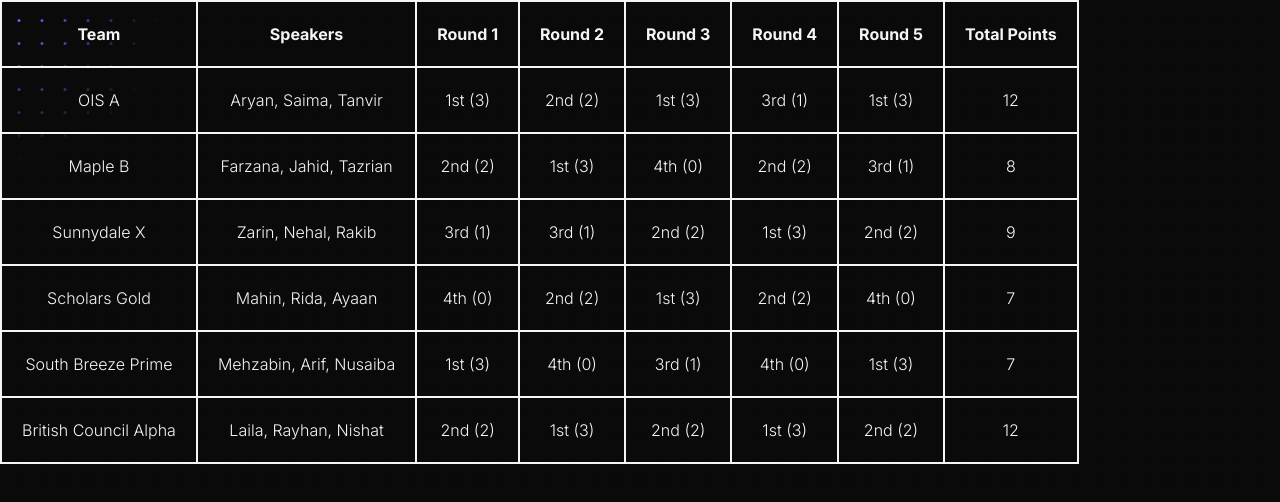
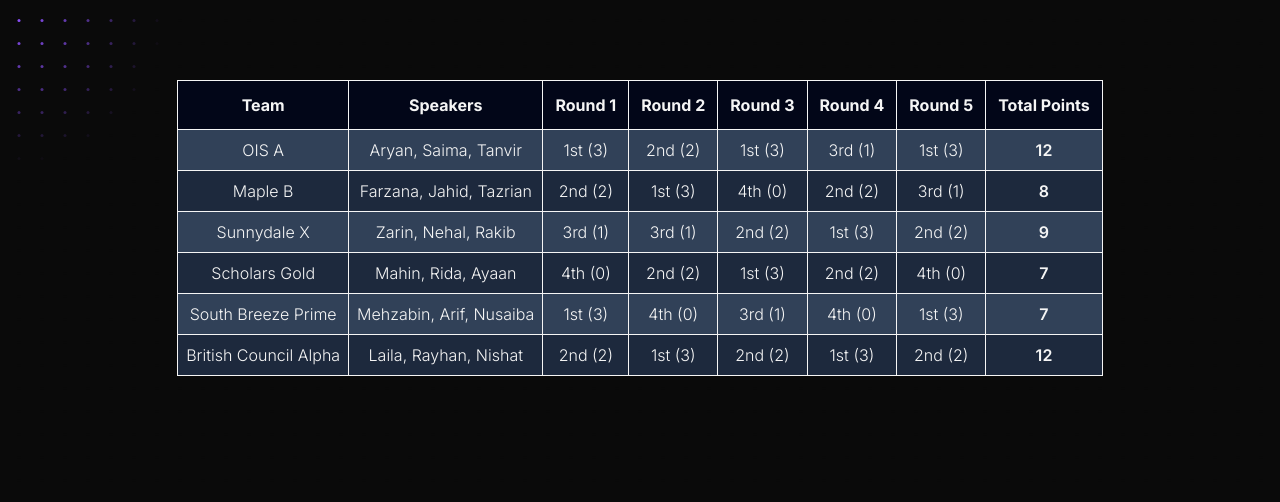
Before and after one commit to Ferdus615/TabMaster, a Next.js app: page /demo in a window 1280 px wide. Shown: the top 502 px of the page. Built offline with nearby package versions, Linux system fonts and the light colour scheme.

Commit message:
demo table color code fixed

```diff
--- a/app/globals.css
+++ b/app/globals.css
@@ -47,7 +47,11 @@
   --color-sky-hover: oklch(58.8% 0.158 241.966); /* sky-600 */
   --color-zinc-text: oklch(70.5% 0.015 286.067); /* zinc-400 */
   --color-zinc-border: oklch(37% 0.013 285.805); /* zinc-700 */
+  --color-odd: oklch(37.2% 0.044 257.287); /* slate-700 */
+  --color-even: oklch(27.9% 0.041 260.031); /* slate-800 */
+  --color-theader: oklch(12.9% 0.042 264.695); /* slate-950 */
 }
+
 @utility form-div {
   @apply flex grow items-center justify-center p-6 md:p-8 lg:p-12;
 }
@@ -122,14 +126,14 @@
   }
 
   table {
-    @apply border-2 text-center;
+    @apply border-2 border-zinc-border text-center;
   }
 
   th {
-    @apply border-2 font-bold p-5;
+    @apply border p-3 font-bold;
   }
 
   td {
-    @apply border-2 font-light p-5;
+    @apply border-2 p-5 font-light;
   }
 }
--- a/components/demoPage/TeamPage.jsx
+++ b/components/demoPage/TeamPage.jsx
@@ -2,81 +2,59 @@
 
 const TeamPage = () => {
   return (
-    <div>
-      <table>
-        <tr>
-          <th>Team</th>
-          <th>Speakers</th>
-          <th>Round 1</th>
-          <th>Round 2</th>
-          <th>Round 3</th>
-          <th>Round 4</th>
-          <th>Round 5</th>
-          <th>Total Points</th>
-        </tr>
-        <tr>
-          <td>OIS A</td>
-          <td>Aryan, Saima, Tanvir</td>
-          <td>1st (3)</td>
-          <td>2nd (2)</td>
-          <td>1st (3)</td>
-          <td>3rd (1)</td>
-          <td>1st (3)</td>
-          <td>12</td>
-        </tr>
-        <tr>
-          <td>Maple B</td>
-          <td>Farzana, Jahid, Tazrian</td>
-          <td>2nd (2)</td>
-          <td>1st (3)</td>
-          <td>4th (0)</td>
-          <td>2nd (2)</td>
-          <td>3rd (1)</td>
-          <td>8</td>
-        </tr>
-        <tr>
-          <td>Sunnydale X</td>
-          <td>Zarin, Nehal, Rakib</td>
-          <td>3rd (1)</td>
-          <td>3rd (1)</td>
-          <td>2nd (2)</td>
-          <td>1st (3)</td>
-          <td>2nd (2)</td>
-          <td>9</td>
-        </tr>
-        <tr>
-          <td>Scholars Gold</td>
-          <td>Mahin, Rida, Ayaan</td>
-          <td>4th (0)</td>
-          <td>2nd (2)</td>
-          <td>1st (3)</td>
-          <td>2nd (2)</td>
-          <td>4th (0)</td>
-          <td>7</td>
-        </tr>
-        <tr>
-          <td>South Breeze Prime</td>
-          <td>Mehzabin, Arif, Nusaiba</td>
-          <td>1st (3)</td>
-          <td>4th (0)</td>
-          <td>3rd (1)</td>
-          <td>4th (0)</td>
-          <td>1st (3)</td>
-          <td>7</td>
-        </tr>
-        <tr>
-          <td>British Council Alpha</td>
-          <td>Laila, Rayhan, Nishat</td>
-          <td>2nd (2)</td>
-          <td>1st (3)</td>
-          <td>2nd (2)</td>
-          <td>1st (3)</td>
-          <td>2nd (2)</td>
-          <td>12</td>
-        </tr>
+    <div className="flex justify-center items-center mx-auto max-w-6xl px-6 my-20">
+      <table className="min-w-full border border-gray-300 text-center">
+        <thead className="bg-theader">
+          <tr>
+            <th className="border p-3">Team</th>
+            <th className="border p-3">Speakers</th>
+            <th className="border p-3">Round 1</th>
+            <th className="border p-3">Round 2</th>
+            <th className="border p-3">Round 3</th>
+            <th className="border p-3">Round 4</th>
+            <th className="border p-3">Round 5</th>
+            <th className="border p-3">Total Points</th>
+          </tr>
+        </thead>
+        <tbody>
+          {[
+            ["OIS A", "Aryan, Saima, Tanvir", 3, 2, 3, 1, 3, 12],
+            ["Maple B", "Farzana, Jahid, Tazrian", 2, 3, 0, 2, 1, 8],
+            ["Sunnydale X", "Zarin, Nehal, Rakib", 1, 1, 2, 3, 2, 9],
+            ["Scholars Gold", "Mahin, Rida, Ayaan", 0, 2, 3, 2, 0, 7],
+            ["South Breeze Prime", "Mehzabin, Arif, Nusaiba", 3, 0, 1, 0, 3, 7],
+            [
+              "British Council Alpha",
+              "Laila, Rayhan, Nishat",
+              2,
+              3,
+              2,
+              3,
+              2,
+              12,
+            ],
+          ].map(([team, speakers, r1, r2, r3, r4, r5, total], index) => (
+            <tr key={index} className="even:bg-even odd:bg-odd hover:bg-sky">
+              <td className="border p-2">{team}</td>
+              <td className="border p-2">{speakers}</td>
+              <td className="border p-2">{rankText(r1)}</td>
+              <td className="border p-2">{rankText(r2)}</td>
+              <td className="border p-2">{rankText(r3)}</td>
+              <td className="border p-2">{rankText(r4)}</td>
+              <td className="border p-2">{rankText(r5)}</td>
+              <td className="border p-2 font-semibold">{total}</td>
+            </tr>
+          ))}
+        </tbody>
       </table>
     </div>
   );
 };
 
+// Converts rank number to text + points format
+const rankText = (rank) => {
+  const suffix = ["1st", "2nd", "3rd", "4th"];
+  return `${suffix[3 - rank]} (${rank})`;
+};
+
 export default TeamPage;
```
